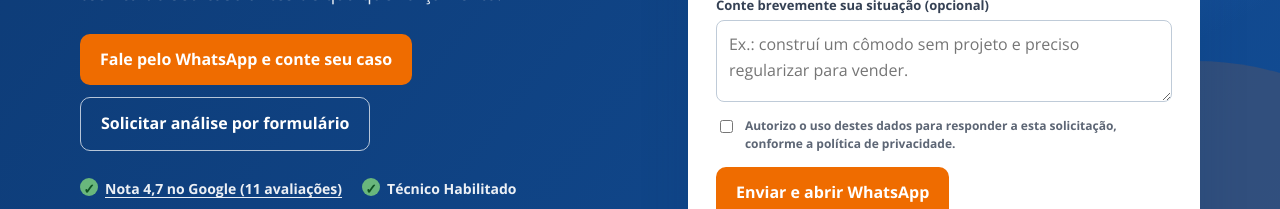
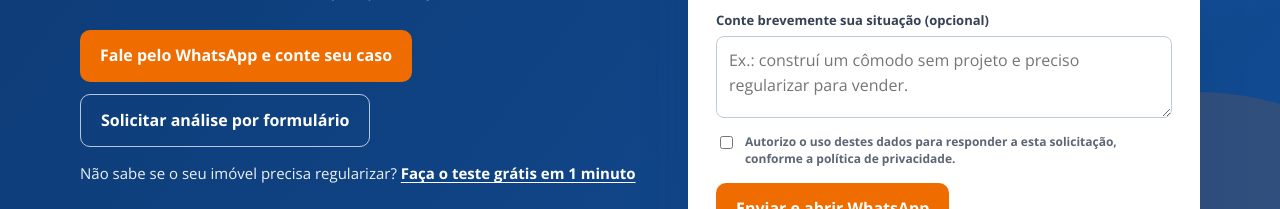
Before and after one commit to ceceprojetos-bot/ccprojetos-landing, a plain HTML site: page index.html in a window 1280 px wide. Shown: the part 566-775 px from the top of the page. Drawn offline with nearby package versions, Linux system fonts and the light colour scheme.

Commit message:
Chamada para o teste Meu imovel precisa regularizar

```diff
--- a/index.html
+++ b/index.html
@@ -229,7 +229,10 @@
       .section-intro { font-size: 16px; }
       .footer-inner { align-items: flex-start; flex-direction: column; }
     }
-  </style>
+  .quiz-link { margin: 14px 0 0; font-size: 15px; color: rgba(255,255,255,.92); }
+.quiz-link a { color: #fff; font-weight: 800; text-decoration: underline; text-underline-offset: 3px; }
+.contact-band .quiz-link { text-align: center; }
+</style>
 </head>
 <body>
   <a class="skip-link" href="#formulario">Pular para o formulário</a>
@@ -270,6 +273,7 @@
             <a class="button js-whatsapp" data-label="hero_principal" href="https://wa.me/5519997959587?text=Ol%C3%A1%21%20Preciso%20regularizar%20uma%20obra%20ou%20im%C3%B3vel%20em%20Araras%20e%20gostaria%20de%20contar%20meu%20caso." target="_blank" rel="noopener">Fale pelo WhatsApp e conte seu caso</a>
             <a class="button secondary" href="#formulario">Solicitar análise por formulário</a>
           </div>
+          <p class="quiz-link">Não sabe se o seu imóvel precisa regularizar? <a href="https://teste.ccprojetos.com.br/?c=LP" data-label="teste_imovel">Faça o teste grátis em 1 minuto</a></p>
           <ul class="trust-list">
             <li><a href="#avaliacoes">Nota 4,7 no Google (11 avaliações)</a></li>
             <li>Técnico Habilitado</li>
@@ -492,6 +496,7 @@
           <a class="button secondary" href="#formulario">Preencher formulário</a>
           <a class="button secondary" data-label="cta_final_telefone" href="tel:+5519997959587">Ligar (19) 99795-9587</a>
         </div>
+        <p class="quiz-link">Não sabe se o seu imóvel precisa regularizar? <a href="https://teste.ccprojetos.com.br/?c=LP" data-label="teste_imovel">Faça o teste grátis em 1 minuto</a></p>
       </div>
     </section>
 
```
